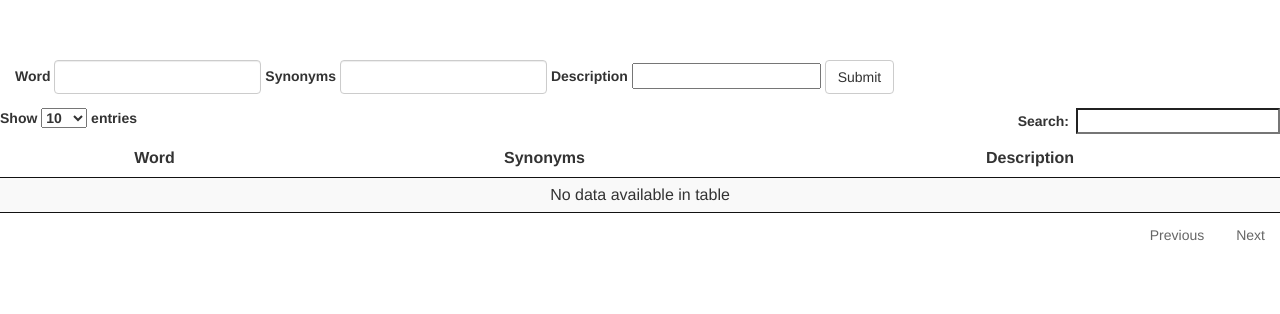
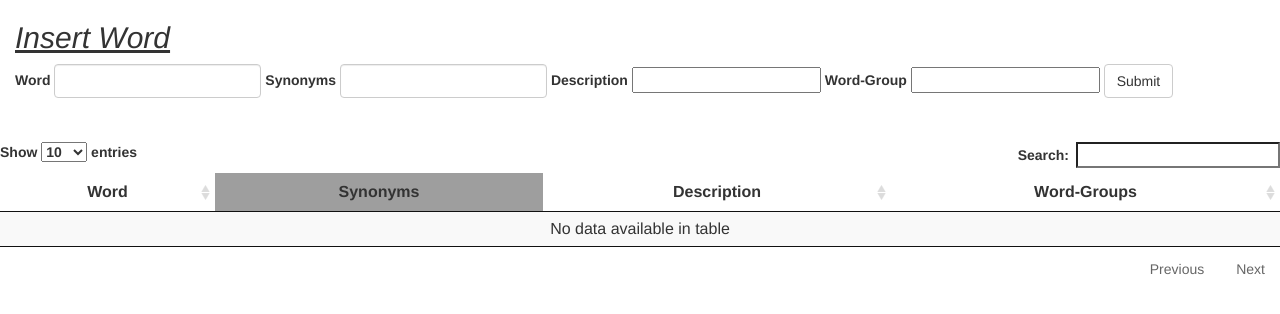
Before and after one commit to dhruvsharma1992/word-groups, a Django app: template django_app/django_app/templates/table.html in a window 1280 px wide. Shown: the top 314 px of the page. Run offline with Django 3.2, Linux system fonts and the light colour scheme; the template is opened without the code that fills it, so the values that code supplies are empty; parts of the project's set-up code (start-up, migrations or seed data) failed here and were passed over; some libraries are stand-ins or nearby versions; grey boxes are pictures that could not be loaded.

Commit message:
word-group column added, words added.

```diff
--- a/django_app/django_app/models.py
+++ b/django_app/django_app/models.py
@@ -5,7 +5,9 @@ class words(models.Model):
     word = models.CharField()
     synonyms = models.CharField()
     description=models.CharField()
-    def create(self,word,synonyms,descriptn):
+    group=models.CharField()
+    def create(self,word,synonyms,descriptn,group):
         self.word=word
         self.synonyms=synonyms
         self.description=descriptn
+        self.group=group
--- a/django_app/django_app/templates/table.html
+++ b/django_app/django_app/templates/table.html
@@ -16,13 +16,11 @@ th {text-align:center;}
 
 <div>
 	<div class="col-md-12">
-	<br/>
-	<br/>
 	</div>
 <div >
 <div class="col-md-12"  >
-<br/>
 <form class="form-inline" role="form">
+<h2><i><u> Insert Word </u></i></h2>
   <div class="form-group">
       <label class="" for="inputWord">Word</label>
       <input type="text" class="form-control" id="inputWord" placeholder="">
@@ -35,8 +33,13 @@ th {text-align:center;}
     <label class="" for="inputdescription">Description</label>
       <input type="text" class="form-conrol" id="inputdescription" >
   </div>
+  <div class="form-group">
+    <label class="" for="inputgroup">Word-Group</label>
+      <input type="text" class="form-conrol" id="inputgroup" >
+  </div>
   <button type="" class="btn btn-default submit">Submit</button>
   <h5 id="insert"></h5>
+  <br/>
 </form>
 
 
@@ -47,6 +50,7 @@ th {text-align:center;}
                 <th>Word</th>
                 <th>Synonyms</th>
                 <th>Description </th>
+                <th>Word-Groups </th>
 
             </tr>
         </thead>
@@ -56,6 +60,7 @@ th {text-align:center;}
 		<td>{{ value.fields.word }}</td>
 		<td>{{ value.fields.synonyms }}</td>
 		<td>{{ value.fields.description }}</td>
+		<td>{{ value.fields.group }}</td>
 		</tr>
 	{% endfor  %}
 	</tbody>
@@ -66,8 +71,9 @@ $( function () {
     $("#table_id").DataTable({
 
         "paging":   true,
-        "ordering": false,
-        "info":     false
+        "ordering": true,
+        "info":     false,
+		"order": [[ 1, "asc" ]]
     });
 
 	$(".submit").click(function(e){
@@ -75,7 +81,7 @@ $( function () {
 
 	var path=window.location.href.replace(window.location.pathname,"");
 
-	var url = path+"/post?word="+$( "#inputWord").val()+"&synonym="+$("#inputSynonyms").val()+"&description="+$("#inputdescription").val();
+	var url = path+"/post?word="+$( "#inputWord").val()+"&synonym="+$("#inputSynonyms").val()+"&description="+$("#inputdescription").val()+"&group="+$("#inputgroup").val();
 	console.log(url);
 	$.ajax({
 			url:url,
--- a/django_app/django_app/urls.py
+++ b/django_app/django_app/urls.py
@@ -11,4 +11,5 @@ urlpatterns = patterns('',
     url(r'^get', get.as_view(),name='data'),
     url(r'^post', post.as_view(),name='post'),
     url(r'^sam', sample.as_view(),name='data'),
+    url(r'^del', sample.as_view(),name='data'),
 )
```
Also changed, not shown: django_app/django_app/views.py (+6 -3 lines), django_app/db.sqlite3, django_app/django_app/static/images/sort_both.png (added), django_app/django_app/static/images/sort_desc.png (added), 3 other files.
